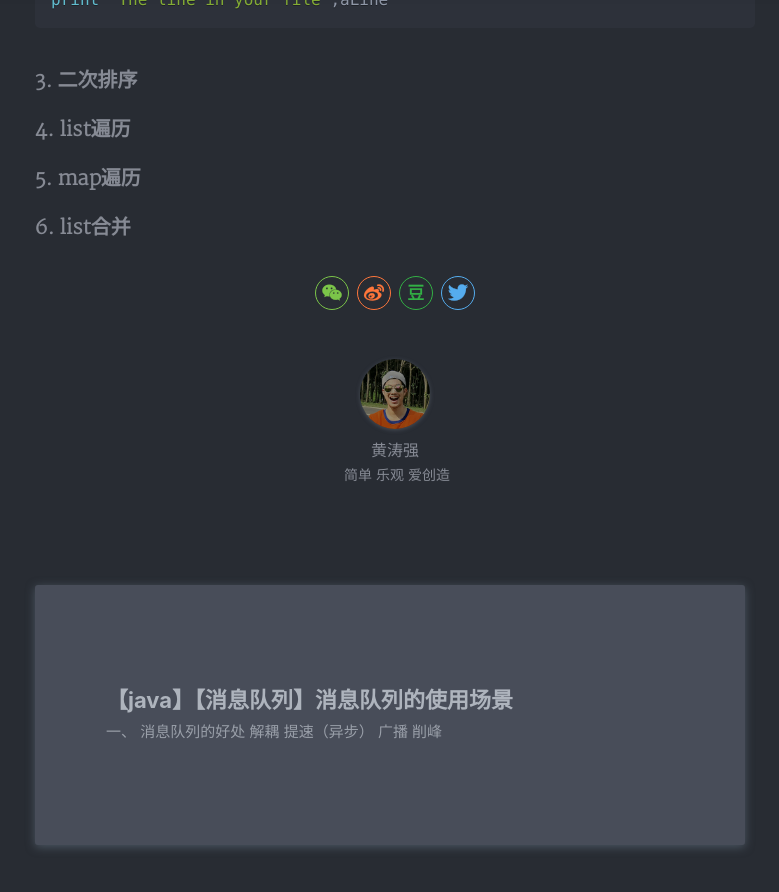
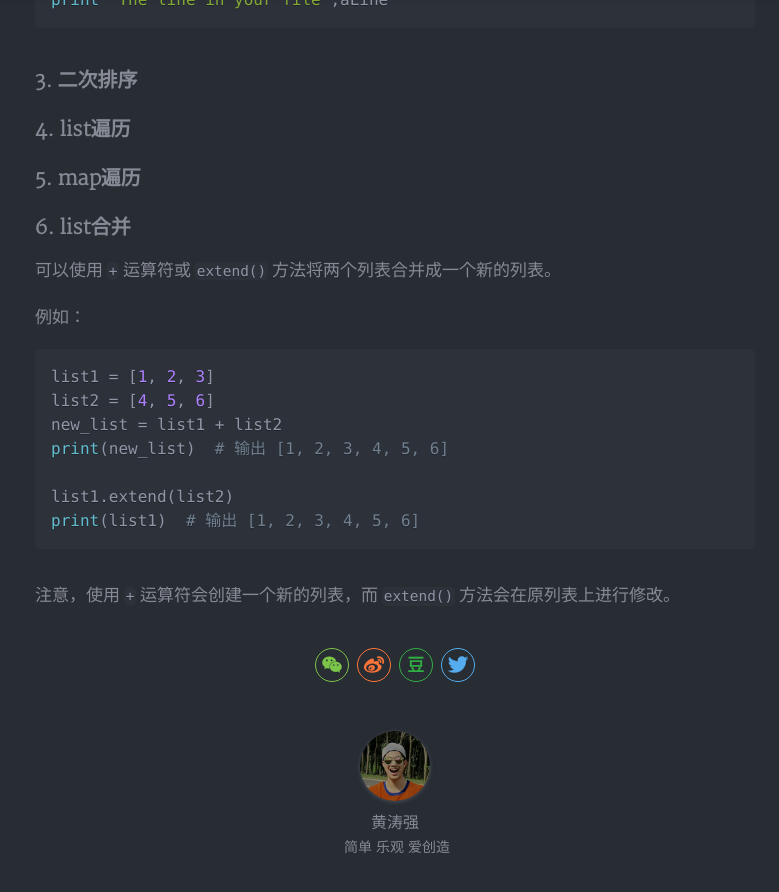
Before and after one commit to hugoTQ/hugoTQ.github.io, a Jekyll site: the page built from _posts/2023-05-05-【Python】python小处理总结.md, in a window 1280 px wide and 900 px high, scrolled down 870 px. Shown: the top 892 px of the window, without its empty margins (245-1024 px from the left). Built offline with Jekyll 4.4.1, drawn with Linux system fonts in a browser that asks for light colours; nearby versions of some CDN libraries; our own code applies the rules of GitHub Pages for plain Markdown files; a style sheet for code colours, icons or effects is not loaded.

Commit message:
Update 2023-05-05-【Python】python小处理总结.md

````diff
--- a/_posts/2023-05-05-【Python】python小处理总结.md
+++ b/_posts/2023-05-05-【Python】python小处理总结.md
@@ -26,3 +26,18 @@
 ### 5. map遍历
 
 ### 6. list合并
+可以使用 `+` 运算符或 `extend()` 方法将两个列表合并成一个新的列表。
+
+例如：
+
+```python
+list1 = [1, 2, 3]
+list2 = [4, 5, 6]
+new_list = list1 + list2
+print(new_list)  # 输出 [1, 2, 3, 4, 5, 6]
+
+list1.extend(list2)
+print(list1)  # 输出 [1, 2, 3, 4, 5, 6]
+```
+
+注意，使用 `+` 运算符会创建一个新的列表，而 `extend()` 方法会在原列表上进行修改。
````
